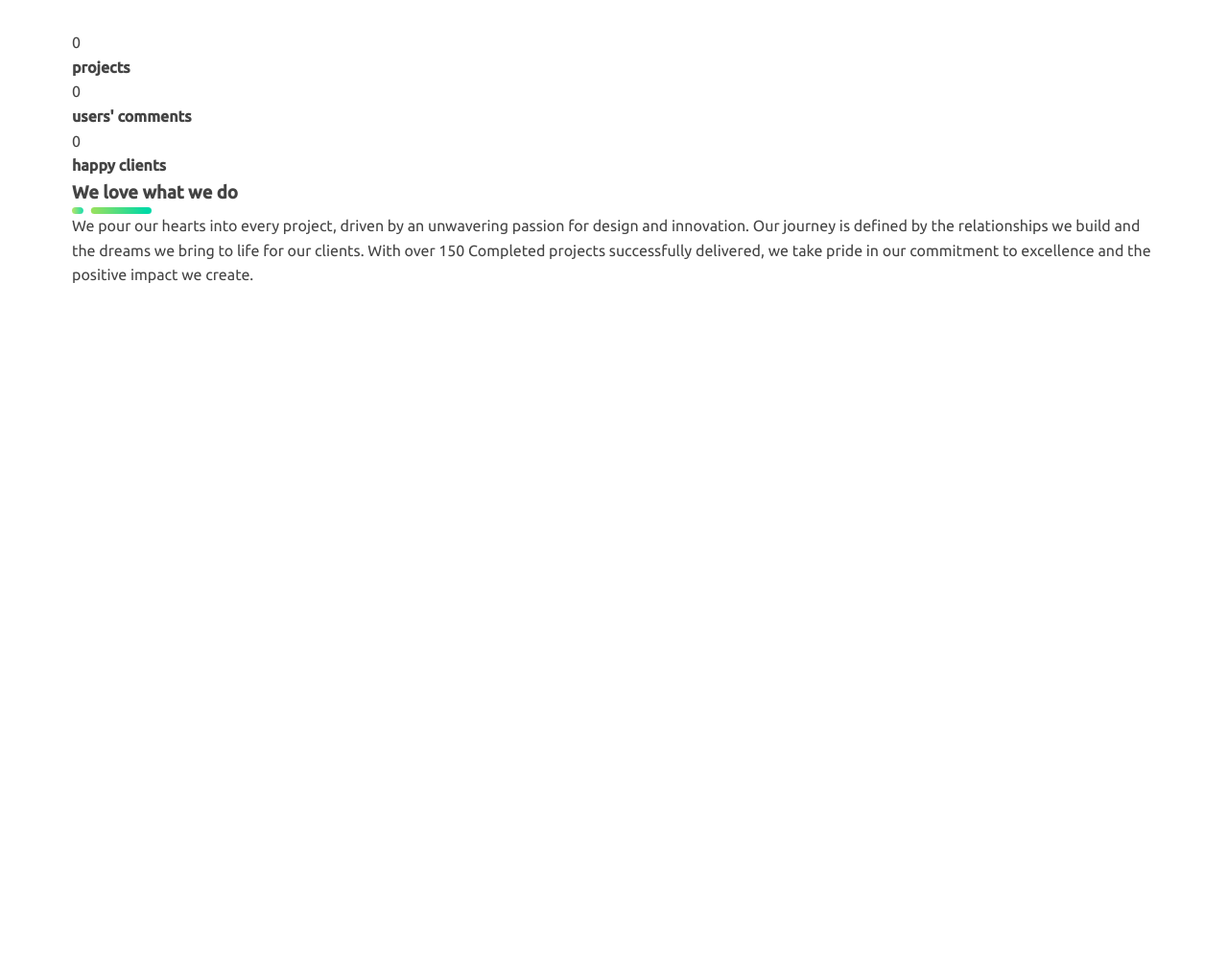
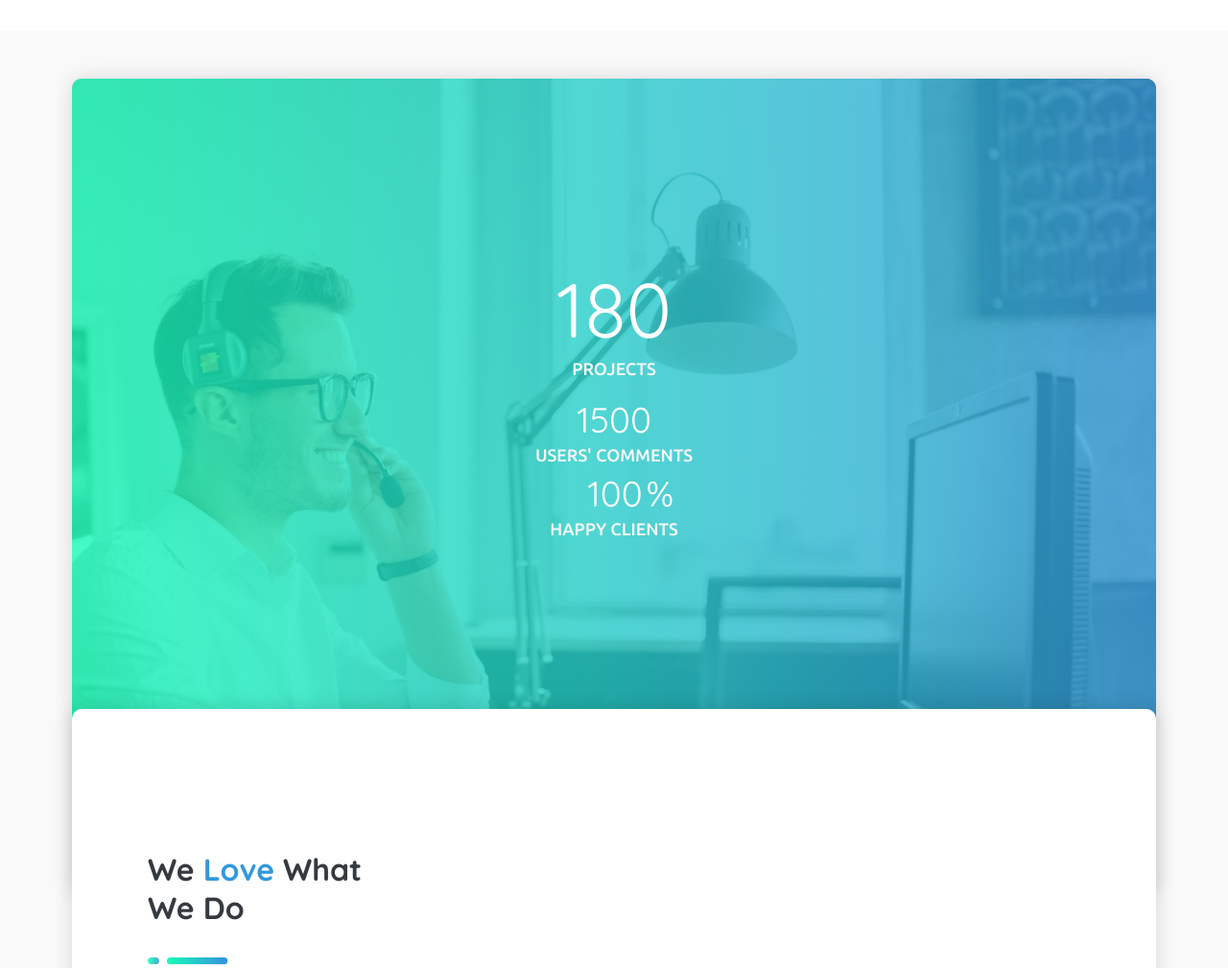
Before and after one commit to Zikica1/web_agency, a website built with Parcel: page src/index.html in a window 1280 px wide. Shown: the part 2590-3599 px from the top of the page at 96% size. Before the commit the page ends 2890 px from the top, so only its background shows below. Built offline with nearby package versions, Linux system fonts and the light colour scheme.

Commit message:
new entering statistics

```diff
--- a/src/index.html
+++ b/src/index.html
@@ -466,7 +466,8 @@
                   <h4>users' comments</h4>
                 </div>
                 <div>
-                  <span class="counter" data-target="100%">0</span>
+                  <span class="counter" data-target="100">0</span>
+                  <span>%</span>
                   <h4>happy clients</h4>
                 </div>
               </div>
@@ -474,8 +475,11 @@
           </div>
 
           <div class="statistics-right-col">
-            <h3>We <span>love</span> what we do</h3>
-            <img src="img/divider.svg" alt="" class="divider" />
+            <h3>
+              We <span>love</span> what<br />
+              we do
+            </h3>
+            <img src="img/divider-2.svg" alt="" class="divider" />
             <p>
               We pour our hearts into every project, driven by an unwavering
               passion for design and innovation. Our journey is defined by the
--- a/src/js/main.js
+++ b/src/js/main.js
@@ -138,3 +138,50 @@ modalClose.forEach((btn) => {
     });
   });
 });
+
+// Counter
+const counters = document.querySelectorAll('.counter');
+let scrollStarted = false;
+
+function scrollPage() {
+  const scrollPos = window.scrollY;
+  console.log(scrollPos);
+
+  if (scrollPos > 3103 && !scrollStarted) {
+    countUp();
+    scrollStarted = true;
+  } else if (scrollPos < 3103 && scrollStarted) {
+    reset();
+    scrollStarted = false;
+  }
+}
+
+document.addEventListener('scroll', scrollPage);
+
+function countUp() {
+  counters.forEach((counter) => {
+    counter.innerText = '0';
+
+    const updateCounter = () => {
+      const target = +counter.getAttribute('data-target');
+
+      const c = +counter.innerText;
+
+      const increment = target / 30;
+      if (c < target) {
+        counter.innerText = `${Math.ceil(c + increment)}`;
+        setTimeout(updateCounter, 75);
+      } else {
+        counter.innerText = target;
+      }
+    };
+
+    updateCounter();
+  });
+}
+
+function reset() {
+  counters.forEach((counter) => {
+    counter.innerHTML = '0';
+  });
+}
--- a/src/scss/pages/_home.scss
+++ b/src/scss/pages/_home.scss
@@ -739,3 +739,104 @@
 .mission-picture img.animateImg {
   transform: scale(1.2) translateZ(-110px);
 }
+
+/* statistics */
+.statistics {
+  background-color: $color-section-bg;
+  margin-block: 3.125em;
+  padding-block: 3.125em;
+}
+
+.statistics-inner {
+  display: grid;
+  grid-template-columns: 1fr;
+  grid-template-rows: repeat(2, 1fr);
+}
+
+.statistics-left-col {
+  position: relative;
+  display: grid;
+  place-items: center;
+  text-align: center;
+  color: $color-text-2;
+  background: url(../img/stats-img.jpg) no-repeat center center/cover;
+  border-radius: 10px;
+  padding: 17% 0 32%;
+  box-shadow: 0 0 20px rgba(0, 0, 0, 0.14);
+}
+
+.statistics-left-col::after {
+  content: '';
+  position: absolute;
+  inset: 0;
+  background: linear-gradient(269deg, $color-primary 0%, $color-tertial 100%);
+  opacity: 0.8;
+  border-radius: 10px;
+}
+
+.statistics-left-col .stats {
+  position: relative;
+  z-index: 1;
+}
+
+.stats-tar-1 span,
+.stats-tar-2 span {
+  font-weight: 400;
+  font-family: 'Quicksand', sans-serif;
+  line-height: 1.2;
+}
+
+.stats-tar-1 {
+  margin-bottom: 1em;
+}
+
+.stats-tar-1 span {
+  font-size: 5rem;
+}
+
+.stats-tar-1 h4,
+.stats-tar-2 h4 {
+  color: #f7f7f7;
+  font-size: 1.125rem;
+  font-weight: 500;
+  text-transform: uppercase;
+}
+
+.stats-tar-2 div {
+  margin-bottom: 0.25em;
+}
+
+.stats-tar-2 span {
+  font-size: 2.3125rem;
+}
+
+.stats-tar-2 span:nth-of-type(2) {
+  margin-right: -21%;
+}
+
+.statistics-right-col {
+  position: relative;
+  background-color: $color-body-bg;
+  z-index: 10;
+  padding: 13% 7%;
+  border-radius: 10px;
+  box-shadow: 0 0 20px rgba(0, 0, 0, 0.14);
+  margin-top: -17%;
+}
+
+.statistics-right-col h3 {
+  color: $color-text-3;
+  font-size: $fs-small-tl;
+  font-family: 'Quicksand', sans-serif;
+  text-transform: capitalize;
+  line-height: 1.25em;
+  margin-bottom: 1em;
+}
+
+.statistics-right-col h3 span {
+  color: $color-primary;
+}
+
+.statistics-right-col .divider {
+  margin-bottom: 2em;
+}
```
Also changed, not shown: dist/index.html, dist/stats-img.ba9af3c6.jpg (added), src/img/stats-img.jpg (added), 4 other files.
